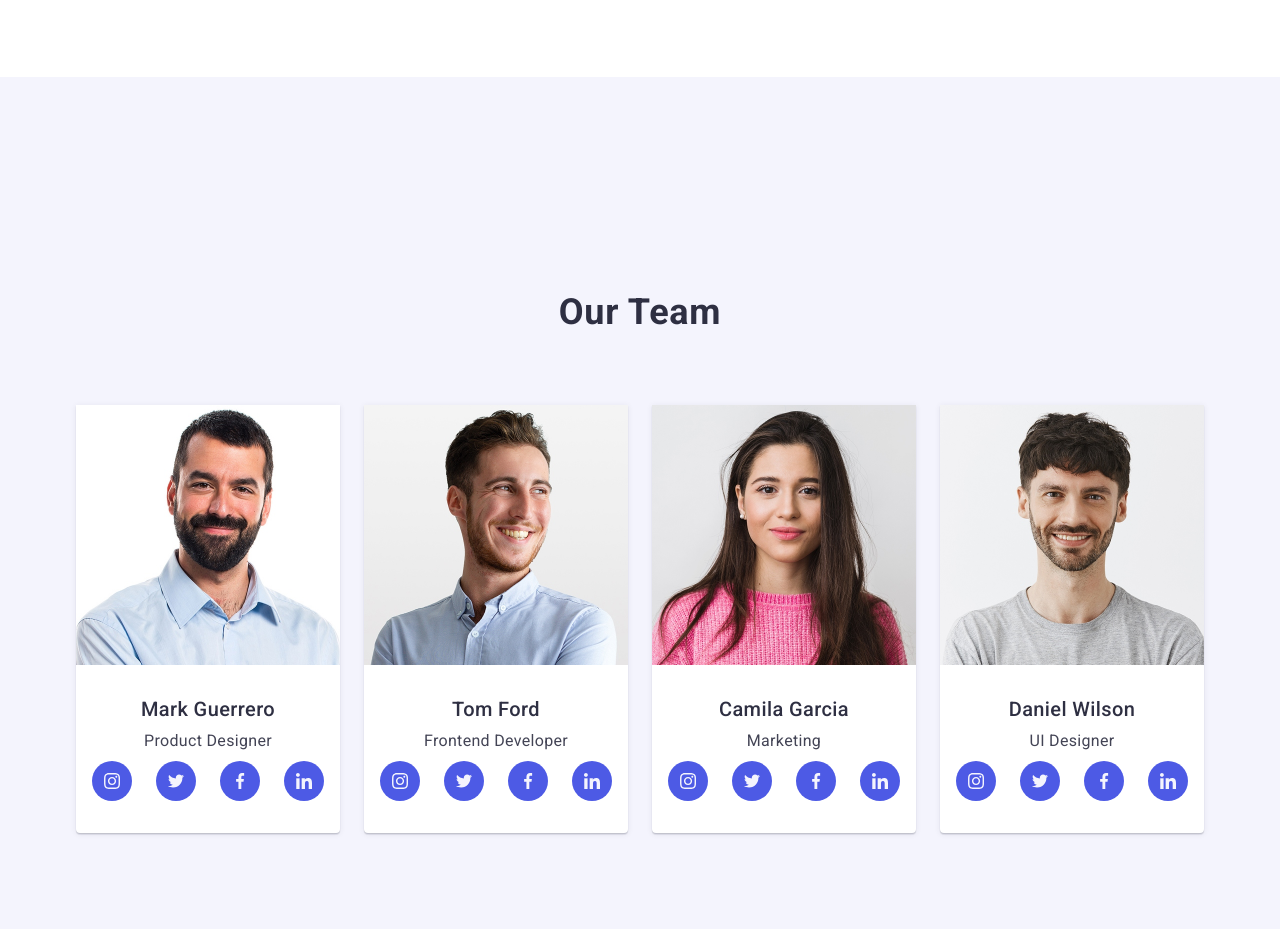
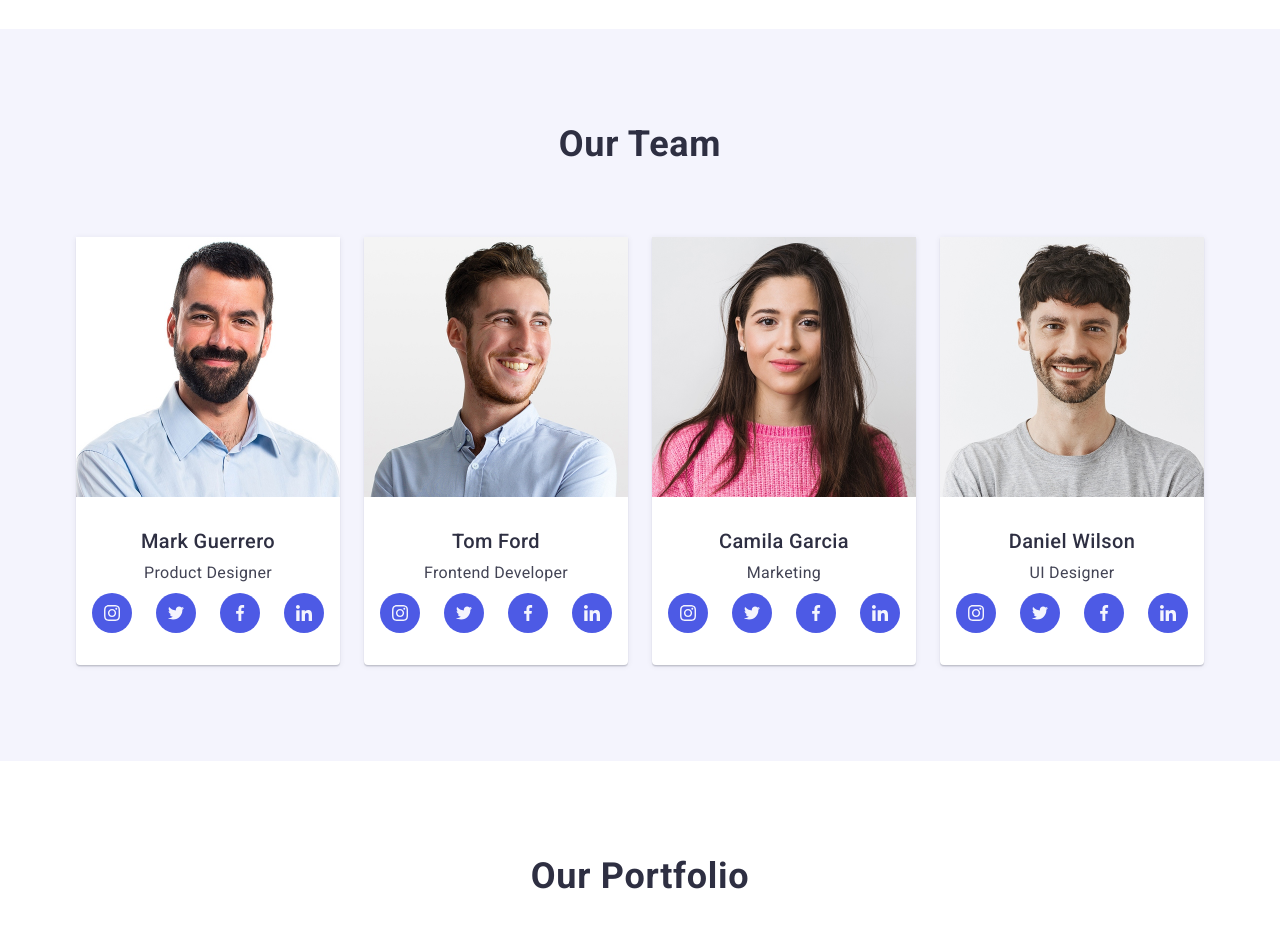
Before and after one commit to Hordzich-ihar/goit-markup-hw-06, a plain HTML site: page index.html in a window 1280 px wide. Shown: the part 1060-2012 px from the top of the page. Drawn offline with nearby package versions, Linux system fonts and the light colour scheme.

Commit message:
new code

```diff
--- a/css/styles.css
+++ b/css/styles.css
@@ -529,7 +529,6 @@ textarea {
   height: 56px;
   border-radius: 4px;
   box-shadow: 0px 4px 4px rgba(0, 0, 0, 0.15);
-  margin-top: 48px;
   padding: 16px 32px;
   font-weight: 500;
   font-size: 16px;
@@ -715,9 +714,7 @@ textarea {
   }
 }
 @media only screen and (min-width: 1158px) {
-  .ourteam-team {
-    padding-top: 120px;
-  }
+
   .ourteam-item {
     max-width: 264px;
     width: calc((100% - 48px) / 3);
@@ -848,9 +845,7 @@ textarea {
   }
 }
 @media only screen and (min-width: 1158px) {
-  .portfolio {
-    padding-top: 120px;
-  }
+
   .portfolio-item {
     max-width: 360px;
     width: calc((100% - 48px) / 3);
```
